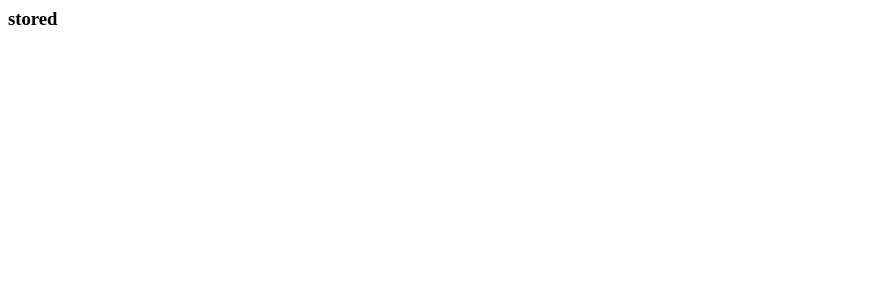
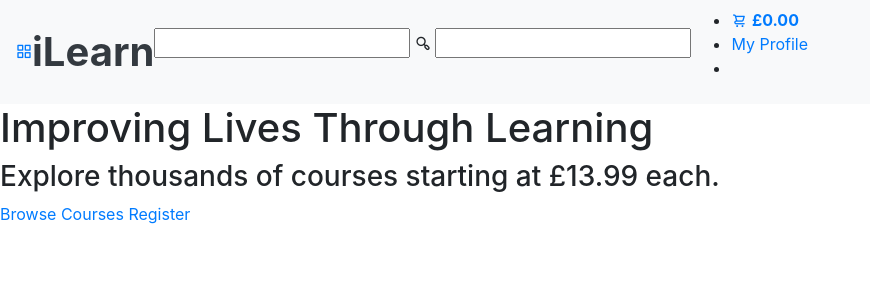
Before and after one commit to patrycja-io/ilearn, a Django app: page / in a window 1280 px wide. Before the commit the part shown is almost empty. Shown: the top 300 px of the page, without its empty margins (0-870 px from the left). Run offline with Django 3.2, Linux system fonts and the light colour scheme; some libraries are stand-ins or nearby versions.

Commit message:
added banner

```diff
--- a/ilearn_store/store/templates/store/store.html
+++ b/ilearn_store/store/templates/store/store.html
@@ -1 +1,27 @@
-<h3>stored</h3>
+{% extends "store/base.html" %} {% load static %} {% block content %}
+
+<div class="top-banner">
+    <div class="top-banner__wrapper">
+        <div class="top-banner__wrapper__image">
+            <div class="top-banner__wrapper__image__content">
+                <div class="title129 mt-35 mt-15">
+                    <h1>Improving Lives Through Learning</h1>
+                </div>
+
+                <h3>Explore thousands of courses starting at £13.99 each.</h3>
+
+                <div class="top-banner__wrapper__image__content__buttons">
+                    <a href="" class="crer_btn_link">Browse Courses</a> {% if user.is_authenticated %}
+                    <a href="" class="crer_btn_link">Log In</a> {% else %}
+                    <a href="" class="crer_btn_link">Register</a> {% endif %}
+                </div>
+            </div>
+        </div>
+    </div>
+</div>
+<div class="container">
+    <div class="ud-component--logged-out-home--billboard" data-component-props='{"image_responsive_udlite":"https://unsplash.com/photos/XkKCui44iM0","title":"Learn on your schedule","image_responsive":"https://img-a.udemycdn.com/notices/home_banner/image_responsive/354ab47b-2132-49ac-8316-28dc01d9a5ed.jpg","subtitle_responsive":"Study any topic, anytime. Explore thousands of courses starting at \u00a313.99 each.","image":"https://img-a.udemycdn.com/notices/home_banner/image/5e733138-2116-4fdd-a927-c27a916dc488.jpg","title_responsive":"Learn on your schedule","image_udlite":"https://img-a.udemycdn.com/notices/home_banner/image_udlite/f8324ecd-1a8d-4260-8e15-ec8aaeffa1d1.jpg","subtitle":"Study any topic, anytime. Explore thousands of courses starting at \u00a313.99 each.","url":"","id":13023}'
+        ng-non-bindable=""></div>
+</div>
+
+{% endblock %}
```
